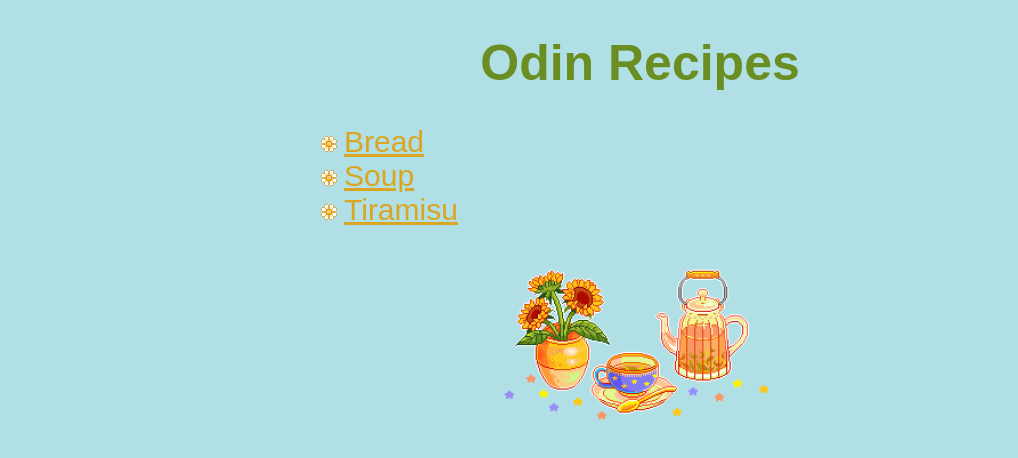
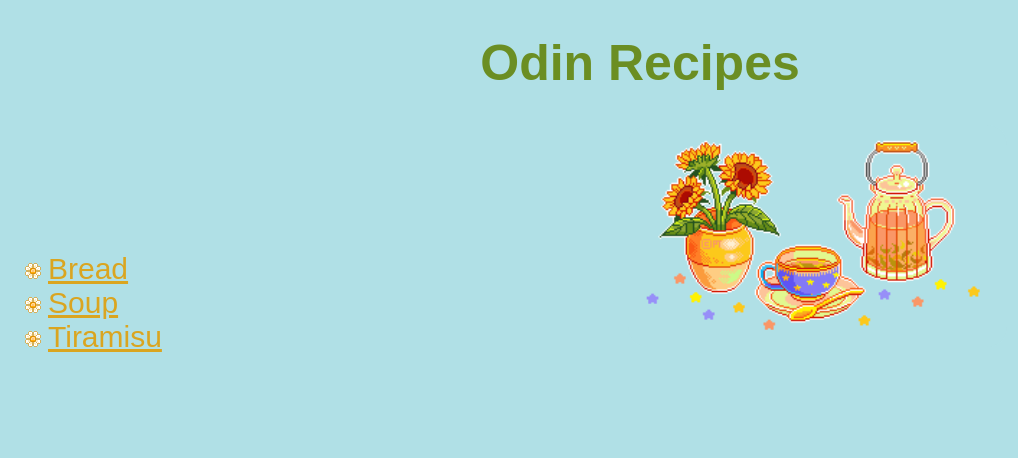
Before and after one commit to kelseyonline/odin-recipes, a plain HTML site: page index.html in a window 1280 px wide. Shown: the whole page, without its empty margins (0-1018 px from the left). Drawn offline with Linux system fonts and the light colour scheme.

Commit message:
Add an inline block

```diff
--- a/index.html
+++ b/index.html
@@ -8,13 +8,14 @@
     <body>
         <h1>Odin Recipes</h1>
 
-        <ul id="navigation">
-            <li><a href="recipes/bread.html">Bread</a></li>
-            <li><a href="recipes/soup.html">Soup</a></li>
-            <li><a href="recipes/tiramisu.html">Tiramisu</a></li>
-        </ul>
+        <div id="navi-block">
+            <ul id="navigation">
+                <li><a href="recipes/bread.html">Bread</a></li>
+                <li><a href="recipes/soup.html">Soup</a></li>
+                <li><a href="recipes/tiramisu.html">Tiramisu</a></li>
+            </ul>
 
-        <img src="images/vases.png" alt="vases">
-
+            <img src="images/vases.png" alt="vases" id="vases">
+        </div>
     </body>
 </html>
--- a/style.css
+++ b/style.css
@@ -34,11 +34,17 @@ a {
     margin-top: 20px;
     margin-bottom: 20px;
 }
+
+
 #navigation{
     font-size: 30px;
-    display: block;
-    margin-left: auto;
-    margin-right: auto;
-    width: 50%;
+    display: inline-block;
     list-style-image: url("/images/daisy.png");
+    width: 40%;
 }
+
+#vases{
+    display: inline;
+    width: 30%;
+    margin-left: 70px;
+}
```
